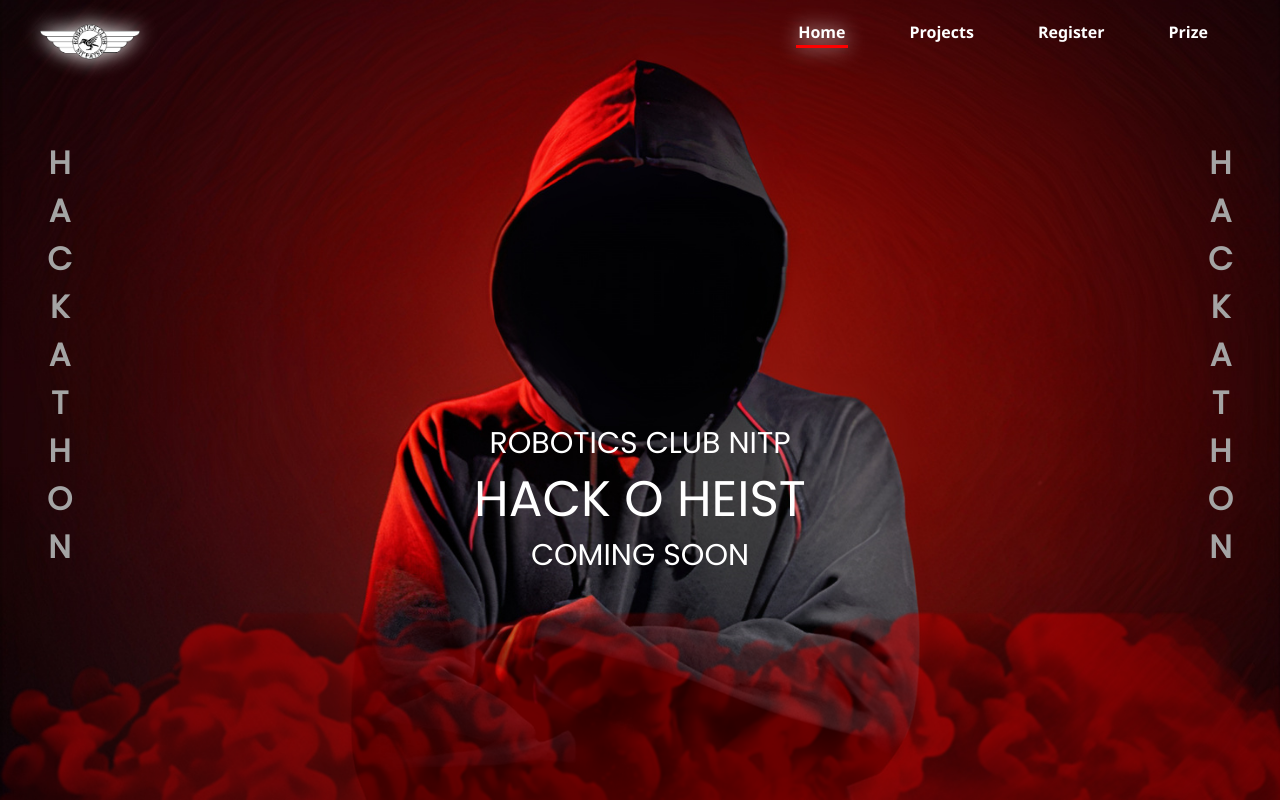
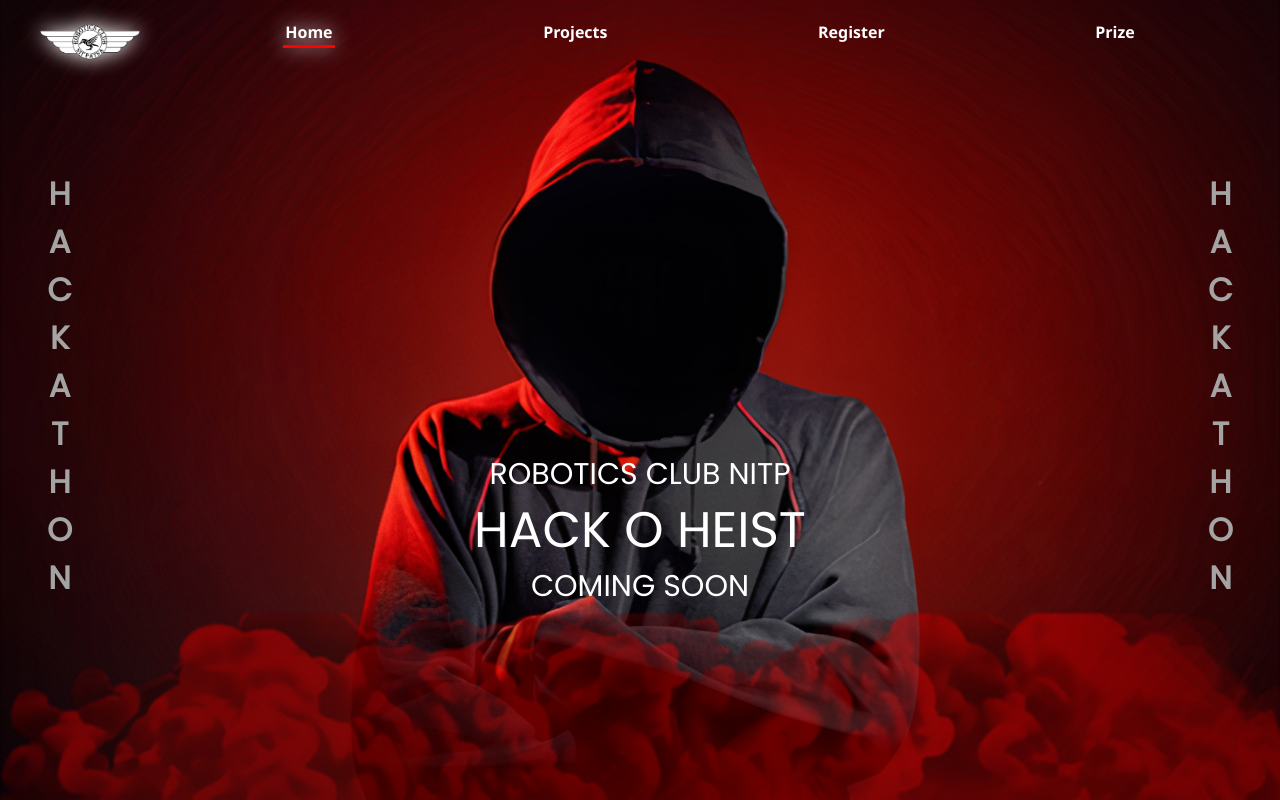
Before and after one commit to mnk17arts/hack-o-heist, a React (Create React App) app: page / in a window 1280 px wide. Shown: the top 800 px of the page. Built offline with nearby package versions, Linux system fonts and the light colour scheme; a web font is replaced by a local one.

Commit message:
navbar position fixed

```diff
--- a/src/App.js
+++ b/src/App.js
@@ -6,16 +6,18 @@
 import Tracks from "./Components/Tracks/Track";
 import Prizes from "./Components/Prizes/Prizes";
 import Sponsors from "./Components/Sponsors/Sponsor";
+import Navbar from "./Components/Home/Navbar";
 function App() {
   return (
     <div className="App">
-      <Home />
-      <About />
-      <Tracks />
+      <Navbar/>
+      <Home id="home" />
+      <About id="about" />
+      <Tracks id="tracks" />
       {/* <Prizes/> */}
-      <Schedule />
-      <Sponsors/>
-      <Faq />
+      <Schedule id="schedule"/>
+      <Sponsors id="sponsors"/>
+      <Faq id="faq" />
     </div>
   );
 }
--- a/src/Components/About/About.css
+++ b/src/Components/About/About.css
@@ -107,7 +107,6 @@
 @media (max-width: 768px) {
   .maskPhoto {
     width: 100vw;
-    margin-left: 0;
     float: right;
     opacity: 50%;
   }
--- a/src/Components/Home/Home.css
+++ b/src/Components/Home/Home.css
@@ -1,4 +1,4 @@
-.home{
+.home {
   display: flex;
   flex-direction: column;
   min-height: 100vh;
@@ -6,32 +6,34 @@
   overflow: hidden;
   position: relative;
   color: white;
+  padding-top: 100px;
   background-image: url("./img/bg-center.jpg");
   background-position: center;
-    background-size:cover;
+  background-size: cover;
   background-repeat: no-repeat;
   font-family: Poppins, sans-serif;
-    background-color: #2A3034;
+  background-color: #2a3034;
 }
-.home .home__content{
+.home .home__content {
   display: flex;
   flex-direction: row;
   margin-top: 60px;
 }
-.home__content-left, .home__content-right{
+.home__content-left,
+.home__content-right {
   flex-basis: 0;
 }
-.home__content-middle{
+.home__content-middle {
   flex-grow: 1;
   align-self: flex-end;
 }
-.home__content-middle h3{
+.home__content-middle h3 {
   font-size: 30px;
 }
-.home__content-middle h2{
+.home__content-middle h2 {
   font-size: 50px;
 }
-.home  > img{
+.home > img {
   position: absolute;
   width: 100%;
   transform: rotateX(180deg);
@@ -41,16 +43,16 @@
   opacity: 1;
 }
 @media (max-width: 768px) {
-    .home{
+  .home {
     height: 50vh;
   }
-    .home__content-middle h3{
+  .home__content-middle h3 {
     font-size: 20px;
   }
-    .home__content-middle h2{
+  .home__content-middle h2 {
     font-size: 35px;
   }
-    .home__content-middle{
+  .home__content-middle {
     position: absolute;
     bottom: 10px;
     left: 50%;
--- a/src/Components/Home/Home.js
+++ b/src/Components/Home/Home.js
@@ -6,10 +6,6 @@
 export default function Home() {
   return (
     <div className="home">
-      <div className="navigation-menu">
-        <Navbar />
-      </div>
-
       <div className="home__content">
         <div className="home__content-left">
           <Hackathon />
--- a/src/Components/Home/Navbar.css
+++ b/src/Components/Home/Navbar.css
@@ -1,60 +1,77 @@
-.navbar{
+.navbar {
+  position: fixed;
   display: flex;
   justify-content: space-between;
+  align-items: center;
+  width: 100vw;
   padding: 7px 40px;
   margin: 0;
   margin-top: 10px;
+  z-index: 100;
 }
-.logo{
+.logo {
   width: 100px;
   object-fit: contain;
   filter: drop-shadow(0px 0px 10px whitesmoke);
 }
-.list ul{
+
+.list {
   display: flex;
+  flex-direction: row;
+  justify-content: space-between;
+  align-items: center;
+  flex: 1;
 }
-.list ul li{
+
+.list ul {
+  width: 100%;
+  display: flex;
+  flex-direction: row;
+  justify-content: space-around;
+}
+.list ul li {
   padding: 0px 30px;
   font-size: bold;
   font-weight: 700;
-    font-family: 'Segoe UI', Tahoma, Geneva, Verdana, sans-serif;
+  font-family: "Segoe UI", Tahoma, Geneva, Verdana, sans-serif;
   list-style: none;
   text-decoration: none;
   position: relative;
 }
-.list ul li a{
+.list ul li a {
   text-decoration: none;
   list-style: none;
 }
-.list ul li span{
+.list ul li span {
   padding: 2px;
   font-size: 1.2 rem;
   color: white;
   position: relative;
   transition: all 300ms ease-in-out;
+  border-bottom: 3px solid transparent !important;
 }
-.list ul li span.borderRed{
-    border-bottom:  3px solid red !important;
+.list ul li span.borderRed {
+  border-bottom: 3px solid red !important;
   filter: drop-shadow(0px 0px 10px whitesmoke);
   transition: all 300ms ease-in-out;
 }
 @media (max-width: 768px) {
-    .navbar{
+  .navbar {
     padding: 7px 0px;
     flex-direction: column;
     font-size: 1rem;
     justify-content: center;
     align-items: center;
   }
-    .list ul li{
+  .list ul li {
     padding: 0px;
   }
-    .list{
+  .list {
     display: flex;
     width: 100%;
     margin-top: 10px;
   }
-    .list ul{
+  .list ul {
     justify-content: space-around;
     width: 100%;
     margin: 0;
--- a/src/Components/Home/Navbar.js
+++ b/src/Components/Home/Navbar.js
@@ -17,19 +17,18 @@
     const showBorder4 = () => {setBorder1(false); setBorder2(false); setBorder3(false); return setBorder4(true);}
 
     return (
-        <div>
-            <nav className="navbar">
+        <div className="navbar">
             <img src={ logo } alt="logo" className="logo" />
 
             <div className="list">
             <ul>
                 <li onClick={showBorder1} >
-                    <Link to="/">
+                    <Link to="#home">
                         <span className={border1 ? "borderRed" : ""}>Home</span>
                     </Link>
                 </li>
                 <li onClick={showBorder2}>
-                    <Link to="/">
+                    <Link to="#about">
                         <span className={border2 ? "borderRed" : ""}>Projects</span>
                     </Link>
                 </li>
@@ -45,7 +44,6 @@
                 </li>
             </ul>
         </div>
-    </nav>
         </div>
     )
 }
```
Also changed, not shown: src/Components/Home/Hackathon.css (+5 -5 lines). Lines whose indentation alone changed are shown as unchanged.
